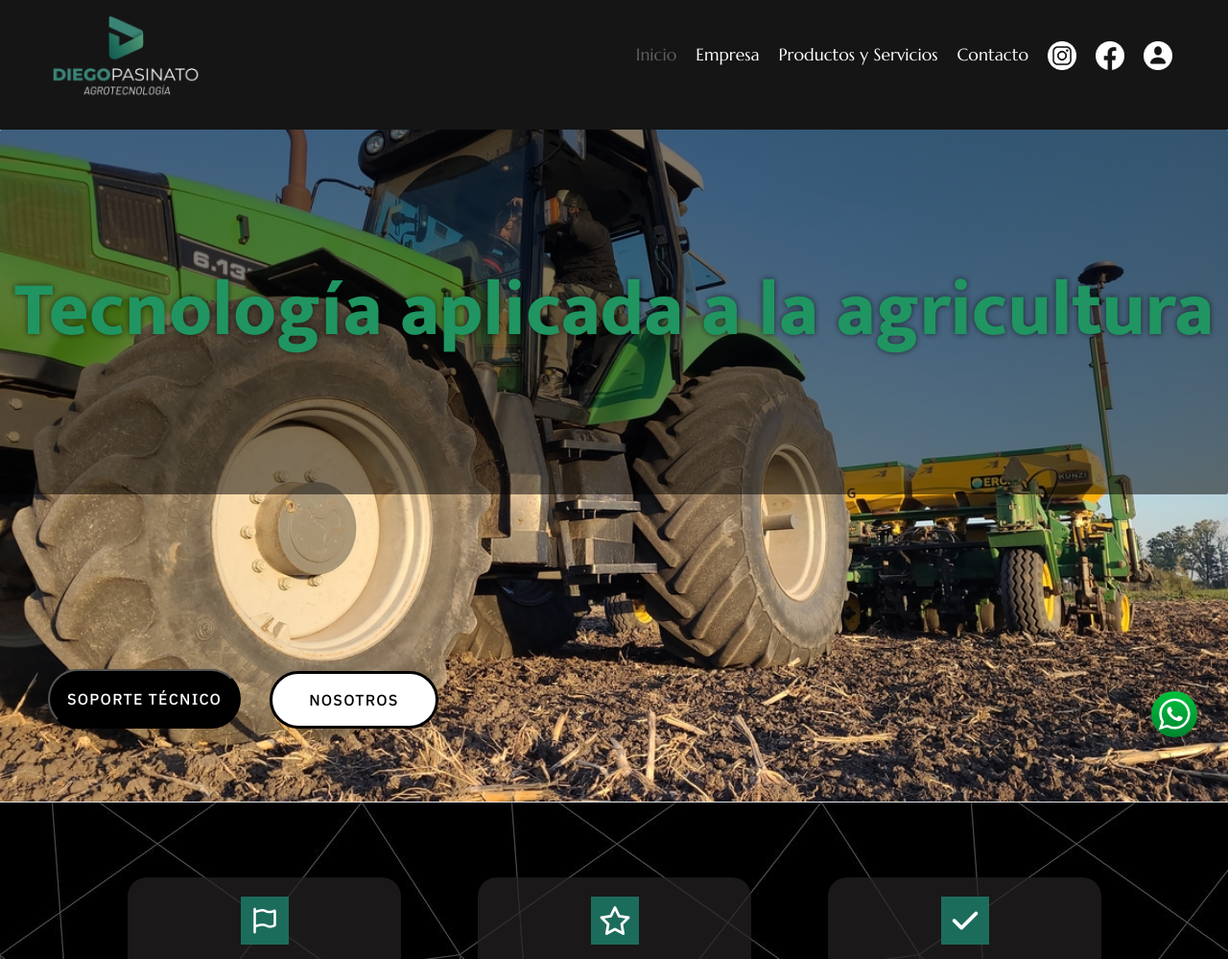
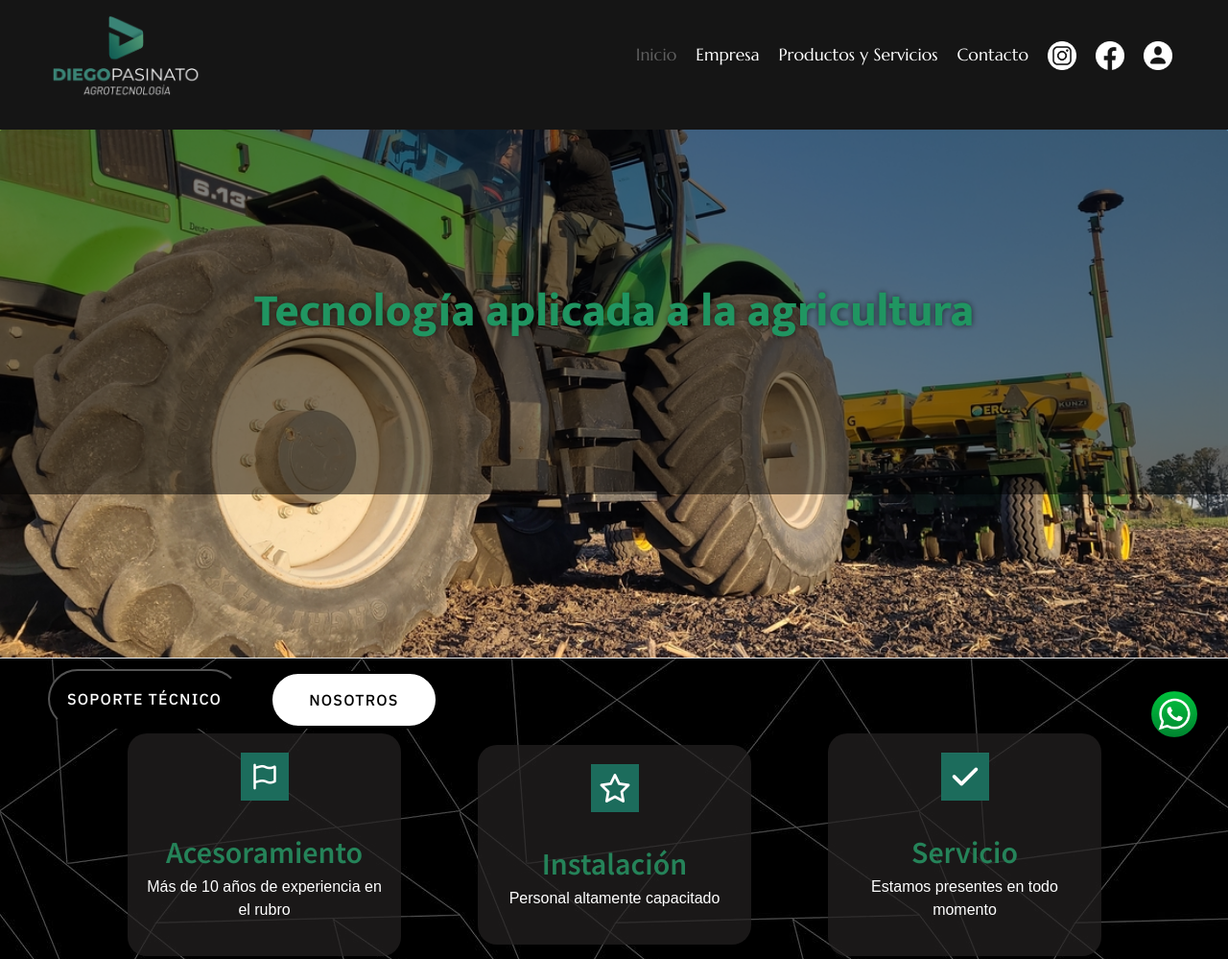
Before and after one commit to LucioPerezSardi/PotreroDigital-LucioPerezSardi.github.io, a website: page index.html in a window 1280 px wide. Shown: the top 999 px of the page at 96% size. Drawn offline with nearby package versions, Linux system fonts and the light colour scheme.

Commit message:
ajustes vista tablet

```diff
--- a/index.html
+++ b/index.html
@@ -55,7 +55,7 @@
                           <a class="mi-navlink" href="https://www.facebook.com/people/Diego-Pasinato-Agrotecnologia/100083069749897/">
                             <img class="width-px-30 scale" src="../imagenes/facebook.png" alt="facebook">
                           </a>
-                          <a class="mi-navlink" href="#">
+                          <a class="mi-navlink" href="pages/usuario.html">
                             <img class="width-px-30 scale" src="../imagenes/login-perfil.png" alt="Registrarse">
                           </a>
                         </li>
@@ -166,7 +166,7 @@
                 </div>
               </div>
             </div>
-            <div class="accordion-item desktop-me-px-10 accordion-item-left  mobile-dimension">
+            <div class="accordion-item desktop-me-px-10 accordion-item-left mobile-dimension">
               <h2 class="accordion-header" id="panelsStayOpen-headingTwo">
                 <button class="accordion-button" type="button" data-bs-toggle="collapse" data-bs-target="#panelsStayOpen-collapseTwo" aria-expanded="false" aria-controls="panelsStayOpen-collapseTwo">
                   Banderillero satelital
--- a/scss/mi_main.scss
+++ b/scss/mi_main.scss
@@ -6,7 +6,15 @@
     background-repeat: no-repeat;
     background-size: cover;
     background-position: center center;
-    height: 700px;
+    @media (min-width:1024px){
+        height: 700px;
+    }
+    @media (min-width:768px){
+        height: 600px;
+    }
+    @media (max-width:7678px){
+        height: 550px;
+    }
 }
 
 .fondo-s2{
@@ -47,6 +55,18 @@ h1{
         text-shadow: black 0 0 5px;
     }
 }
+@media (min-width:768px){
+    .h1-main{
+        margin-top: 0;
+        background-color: rgba(0, 0, 0, 0.5);
+        height: 300px;
+        border-radius: 2px;
+        padding: 0;
+        line-height: 90px;
+        font-size: 3rem;
+        text-shadow: black 0 0 5px;
+    }
+}
 @media (min-width:1024px){
     .h1-main{
         margin-top: 0;
@@ -67,6 +87,16 @@ h1{
         display: flex;
         flex-wrap: wrap;
         margin-top: 210px;
+        align-content: center;
+        justify-content: center;
+    }
+}
+@media (min-width:768px){
+    .posicion-button{
+        margin: 0 0 40px 0px;
+        display: flex;
+        flex-wrap: wrap;
+        margin-top: 80px;
         align-content: center;
         justify-content: center;
     }
@@ -92,6 +122,12 @@ h1{
         flex-direction: column;
         justify-content: center;
         align-items: center;
+    }
+    @media (min-width:768px){
+        flex-direction: row;
+        justify-content: center;
+        align-items: center;
+        flex-wrap: wrap;
     }
     @media (min-width:1024px){
         justify-content: center;
```
Also changed, not shown: pages/contacto.html (+1 -1 lines), pages/empresa.html (+1 -1 lines), pages/prodyserv.html (+1 -1 lines), css/style.css, 1 other file.
